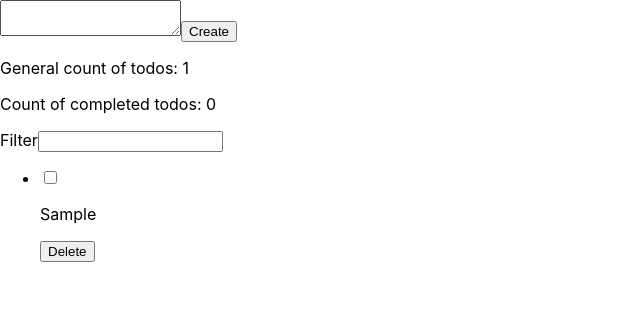
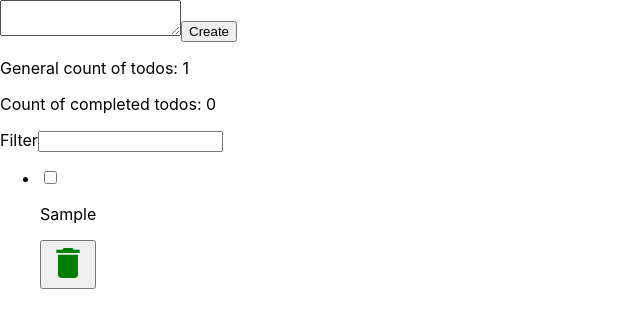
Before and after one commit to IrynaSlavinska/todo_list, a React (Create React App) app: page / in a window 1280 px wide. Both pictures are taken after typing "Sample" into the empty fields and a click on the button "Create". Shown: the top 328 px of the page, without its empty margins (0-640 px from the left). Built offline with nearby package versions, Linux system fonts and the light colour scheme.

Commit message:
todo component add

```diff
--- /dev/null
+++ b/src/components/Todo/Todo.jsx
@@ -0,0 +1,21 @@
+import { IconButton } from 'components/IconButton';
+import { ReactComponent as DeleteIcon } from '../../icons/delete.svg';
+
+export const Todo = ({ completed, onToggleCompleted, text, onDeleteTodo }) => {
+  return (
+    <>
+      <label>
+        <input
+          type="checkbox"
+          name="completed"
+          checked={completed}
+          onChange={onToggleCompleted}
+        />
+      </label>
+      <p>{text}</p>
+      <IconButton onClick={onDeleteTodo}>
+        <DeleteIcon style={{ width: 40, height: 40, fill: 'green' }} />
+      </IconButton>
+    </>
+  );
+};
--- /dev/null
+++ b/src/components/Todo/index.js
@@ -0,0 +1 @@
+export * from './Todo';
--- a/src/components/TodoList/TodoList.jsx
+++ b/src/components/TodoList/TodoList.jsx
@@ -1,19 +1,15 @@
+import { Todo } from 'components/Todo';
+
 export const TodoList = ({ todos, onDeleteTodo, onToggleCompleted }) => (
   <ul>
     {todos.map(({ id, text, completed }) => (
       <li key={id}>
-        <label>
-          <input
-            type="checkbox"
-            name="completed"
-            checked={completed}
-            onChange={() => onToggleCompleted(id)}
-          />
-        </label>
-        <p>{text}</p>
-        <button type="button" onClick={() => onDeleteTodo(id)}>
-          Delete
-        </button>
+        <Todo
+          completed={completed}
+          text={text}
+          onToggleCompleted={() => onToggleCompleted(id)}
+          onDeleteTodo={() => onDeleteTodo(id)}
+        />
       </li>
     ))}
   </ul>
```
